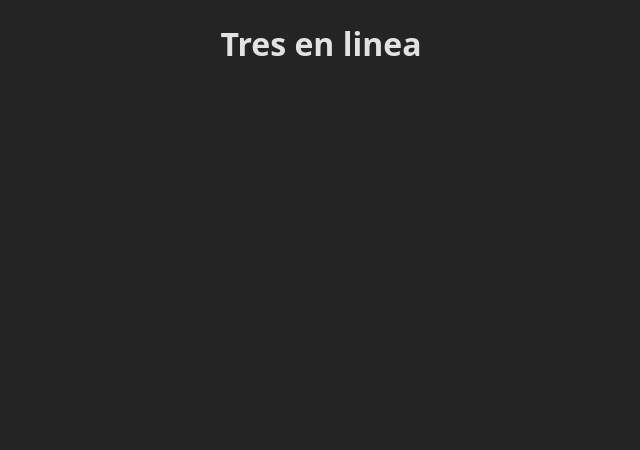
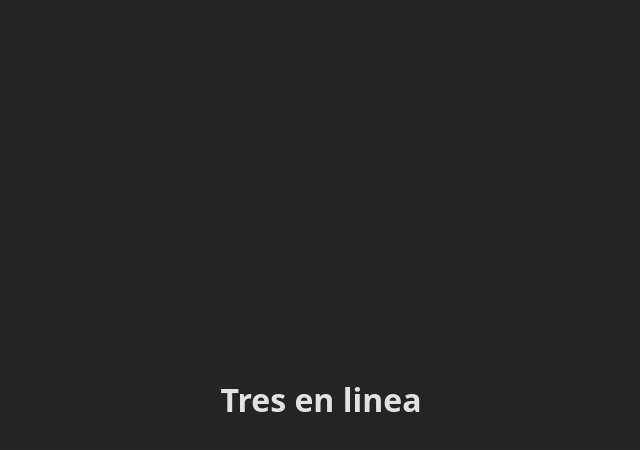
Before and after one commit to Xavii57/tres-en-raya, a React (Vite) app: page / in a window 1280 px wide. Shown: the top 450 px of the page, without its empty margins (319-959 px from the left). Built offline with nearby package versions, Linux system fonts and the light colour scheme; the HTML template or start-up script is replaced by a standard one.

Commit message:
Centrar los elementos

```diff
--- a/src/App.css
+++ b/src/App.css
@@ -3,6 +3,7 @@
     margin: 0 auto;
     padding: 2rem;
     text-align: center;
+    place-content: center;
   }
 
   .logo {
```
